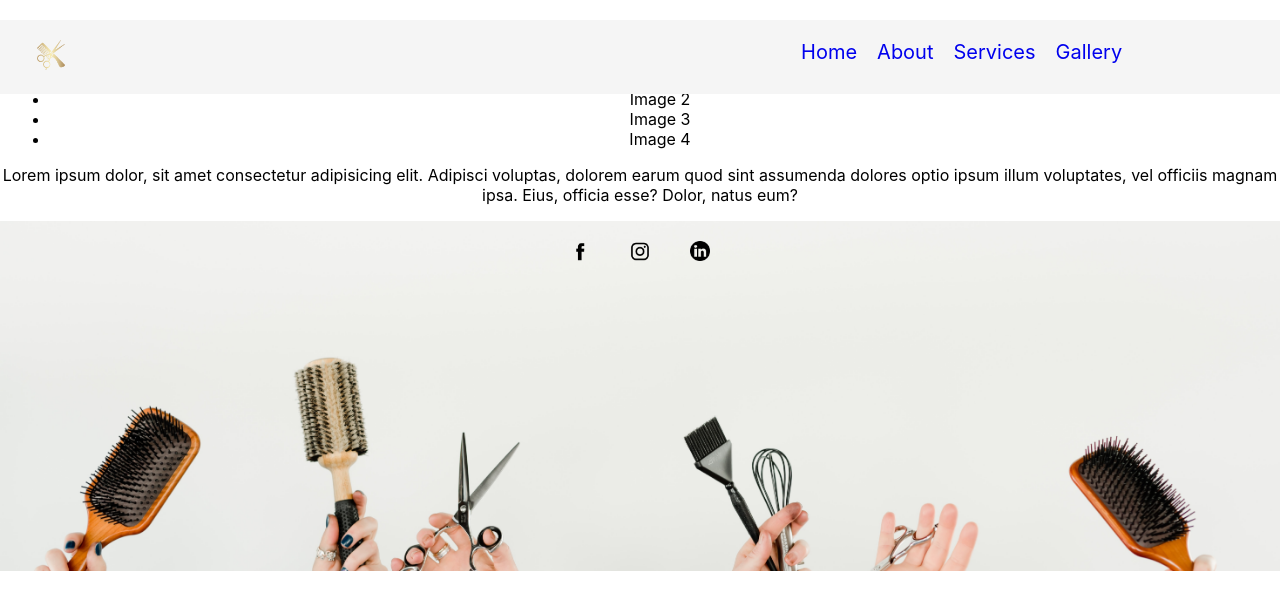
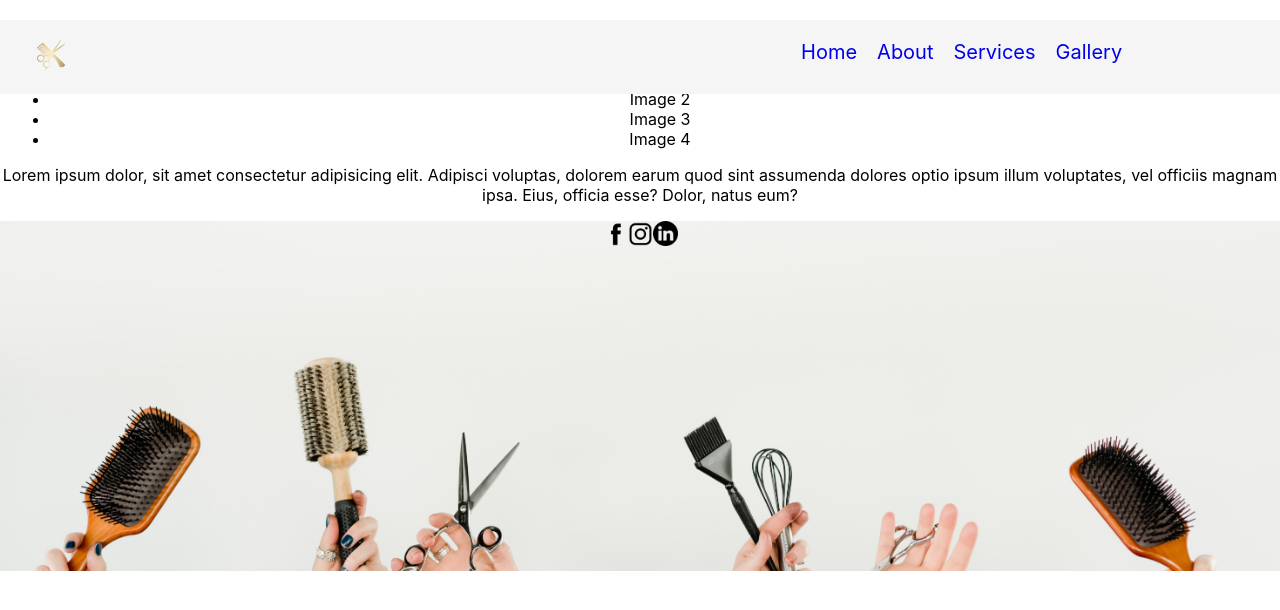
Before and after one commit to fcondori1/salon-nr, a React (Create React App) app: page /gallery in a window 1280 px wide. Shown: the top 610 px of the page. Built offline with nearby package versions, Linux system fonts and the light colour scheme.

Commit message:
update icon css

```diff
--- a/src/component/Footer/Footer.css
+++ b/src/component/Footer/Footer.css
@@ -1,7 +1,15 @@
 .logo {
     width: auto;
-    height: 20px;
-    margin: 20px;
+    height: 25px;
+}
+
+.logo:hover {
+    opacity: .25;
+}
+
+.space {
+    height: auto;
+    margin: 40px 30px;
 }
 
 .footer_logos {
```
